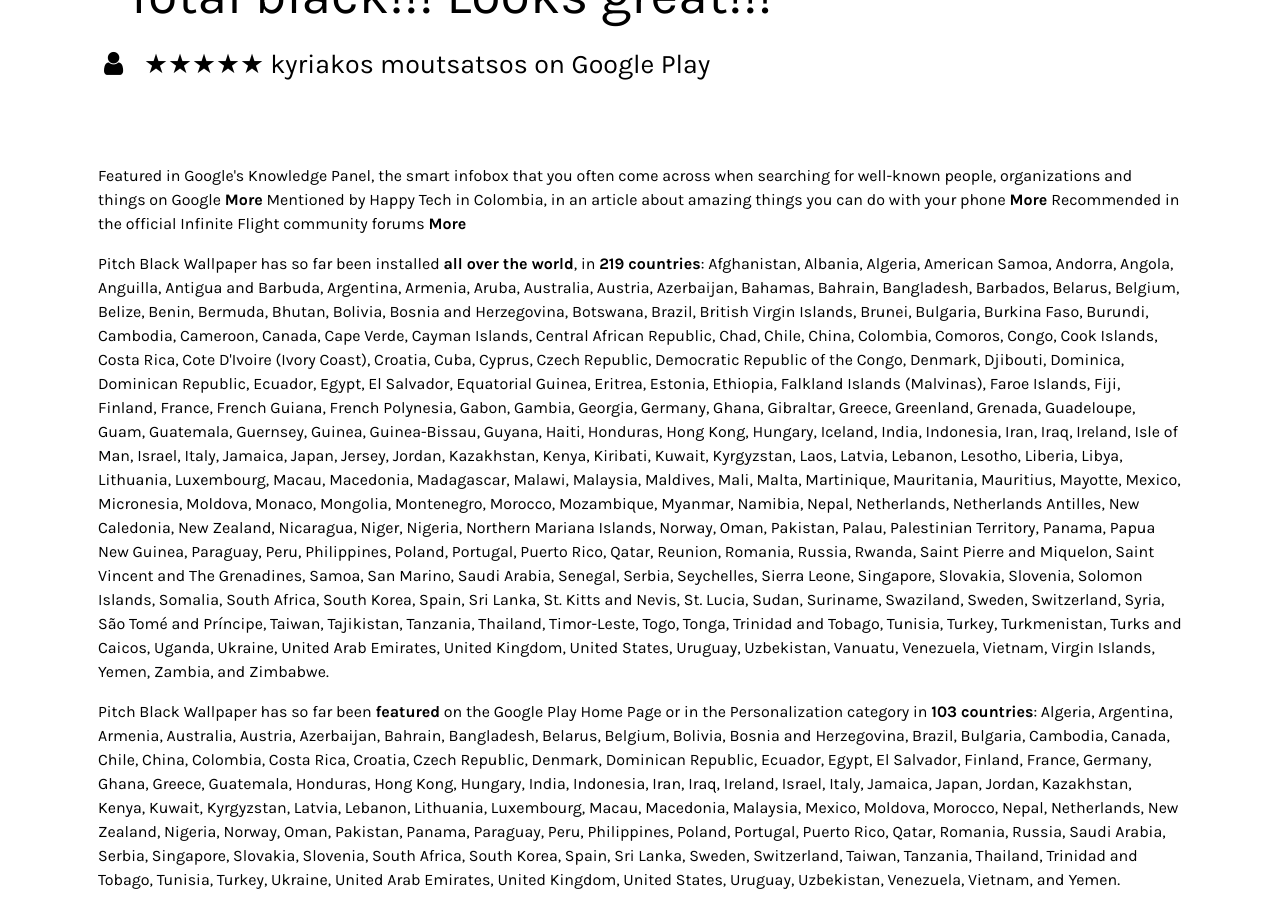
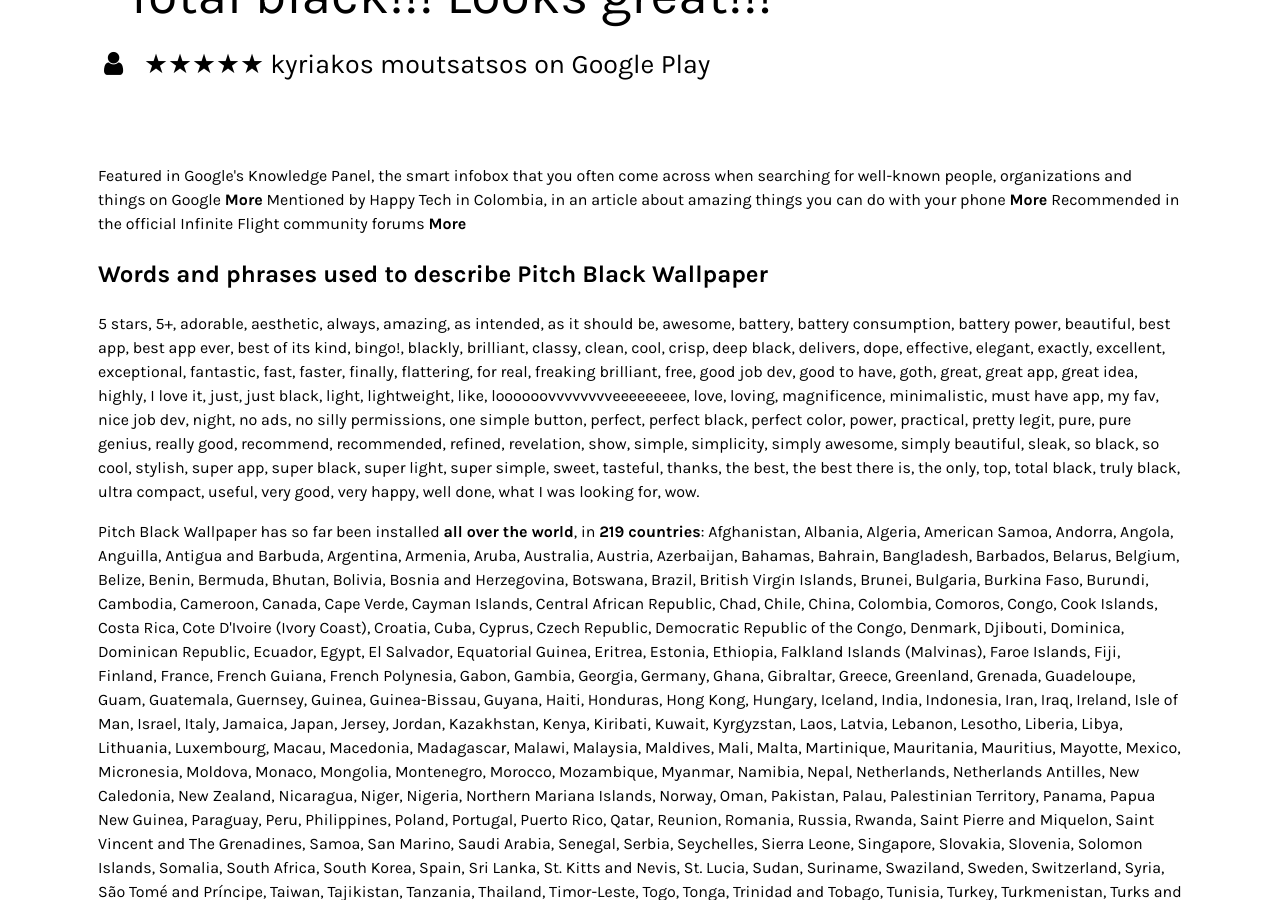
Before and after one commit to tecdrop/about.pitchblackwallpaper, a Jekyll site: the page built from index.html, in a window 1280 px wide and 900 px high, scrolled down 55810 px. Built offline with Jekyll 4.4.1, drawn with Linux system fonts in a browser that asks for light colours.

Commit message:
Add words and phrases list paragraph

```diff
--- /dev/null
+++ b/_data/apps/pitchblackwallpaper/words.yml
@@ -0,0 +1,106 @@
+- 5 stars
+- 5+
+- adorable
+- aesthetic
+- always
+- amazing
+- as intended
+- as it should be
+- awesome
+- battery
+- battery consumption
+- battery power
+- beautiful
+- best app
+- best app ever
+- best of its kind
+- bingo!
+- blackly
+- brilliant
+- classy
+- clean
+- cool
+- crisp
+- deep black
+- delivers
+- dope
+- effective
+- elegant
+- exactly
+- excellent
+- exceptional
+- fantastic
+- fast
+- faster
+- finally
+- flattering
+- for real
+- freaking brilliant
+- free
+- good job dev
+- good to have
+- goth
+- great
+- great app
+- great idea
+- highly
+- I love it
+- just
+- just black
+- light
+- lightweight
+- like
+- loooooovvvvvvvveeeeeeeee
+- love
+- loving
+- magnificence
+- minimalistic
+- must have app
+- my fav
+- nice job dev
+- night
+- no ads
+- no silly permissions
+- one simple button
+- perfect
+- perfect black
+- perfect color
+- power
+- practical
+- pretty legit
+- pure
+- pure genius
+- really good
+- recommend
+- recommended
+- refined
+- revelation
+- show
+- simple
+- simplicity
+- simply awesome
+- simply beautiful
+- sleak
+- so black
+- so cool
+- stylish
+- super app
+- super black
+- super light
+- super simple
+- sweet
+- tasteful
+- thanks
+- the best
+- the best there is
+- the only
+- top
+- total black
+- truly black
+- ultra compact
+- useful
+- very good
+- very happy
+- well done
+- what I was looking for
+- wow
--- a/index.html
+++ b/index.html
@@ -19,6 +19,11 @@
             {% include extra.html %}
         {% endfor %}
 
+        <h2>Words and phrases used to describe Pitch Black Wallpaper</h2>
+        <p>
+            {{ app.words | array_to_sentence_string: "" }}.
+        </p>
+
         <p>Pitch Black Wallpaper has so far been installed <strong>all over the world</strong>, in <strong>{{ app.countries.countries-google-play-installed | size }} countries</strong>:
             {{ app.countries.countries-google-play-installed | array_to_sentence_string }}.
         </p>
```
Also changed, not shown: _data/apps/pitchblackwallpaper/testimonials.yml (+68 -52 lines).
